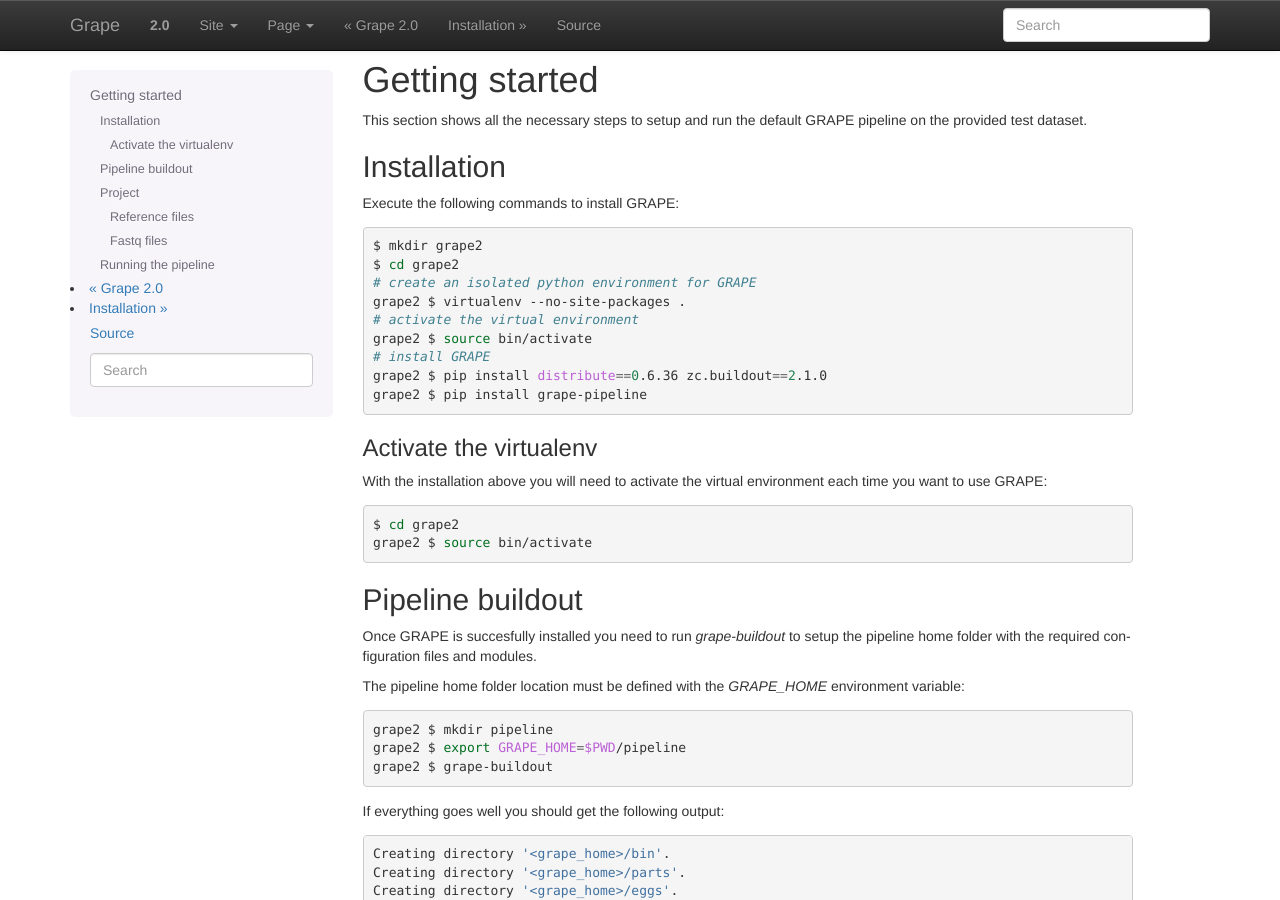
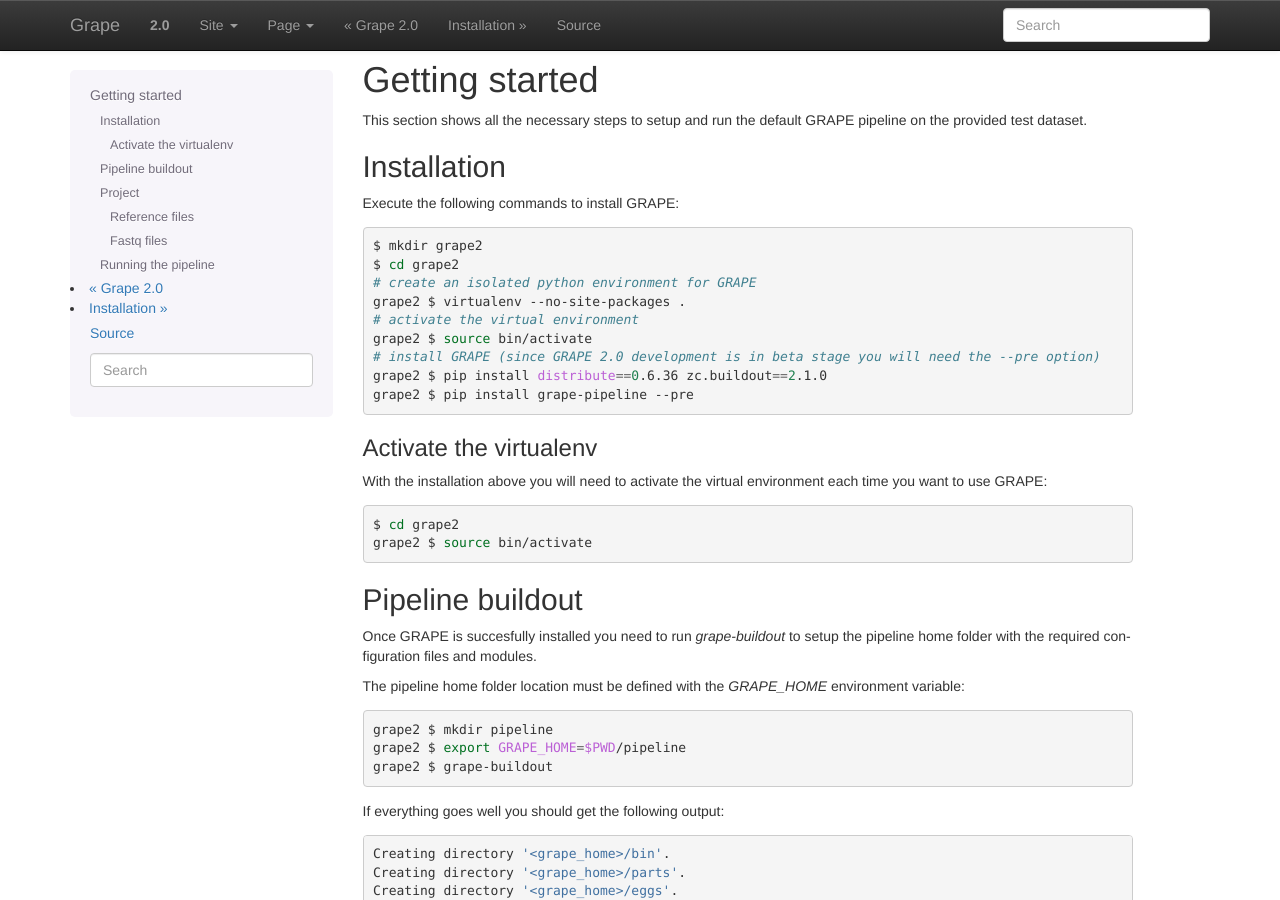
Before and after one commit to grape-pipeline/grape, a Sphinx documentation site: the page built from docs/source/getting_started.rst, in a window 1280 px wide and 900 px high. Built offline with Sphinx 7.4.7, drawn with Linux system fonts in a browser that asks for light colours; formulas are drawn with MathJax 3.

Commit message:
Update getting_started.rst

```diff
--- a/docs/source/getting_started.rst
+++ b/docs/source/getting_started.rst
@@ -18,9 +18,9 @@ Execute the following commands to install GRAPE:
     grape2 $ virtualenv --no-site-packages .
     # activate the virtual environment
     grape2 $ source bin/activate
-    # install GRAPE
+    # install GRAPE (since GRAPE 2.0 development is in beta stage you will need the --pre option)
     grape2 $ pip install distribute==0.6.36 zc.buildout==2.1.0
-    grape2 $ pip install grape-pipeline
+    grape2 $ pip install grape-pipeline --pre
 
 .. _venv:
 
```
